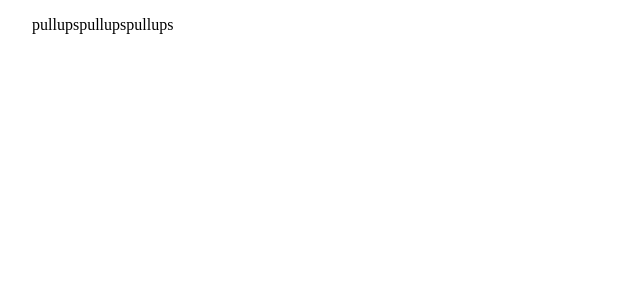
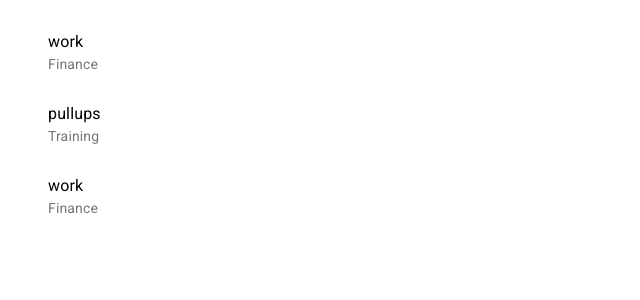
Before and after one commit to Jonasgg99/taskrandomizer, a React (Create React App) app: page /daily in a window 1280 px wide. Shown: the top 300 px of the page, without its empty margins (0-640 px from the left). Built offline with nearby package versions, Linux system fonts and the light colour scheme.

Commit message:
Add randomizer

```diff
--- a/src/components/DailyTaskPage.js
+++ b/src/components/DailyTaskPage.js
@@ -10,6 +10,8 @@ const DailyTaskPage = () => {
   const numberOfTasks = useSelector(state => state.numberOfTasks)
   const selection = useSelector(state => state.selection)
 
+  const [selectedTasks, setSelectedTasks] = React.useState([])
+
   let tasks = []
   let i;
 
@@ -17,11 +19,20 @@ const DailyTaskPage = () => {
     const cat = selection[i]
     if (cat === "Any") {
       const allTasks = [].concat.apply([], categories.map(i => i.tasks))
-      tasks.push(allTasks[0])
+      const random = Math.floor(Math.random() * allTasks.length)
+      const randomTask = allTasks[random]
+      const category = categories.find(category => category.tasks.includes(randomTask))
+
+      tasks.push(
+        <TaskDetails key={i} task={randomTask} category={category.name} />
+      )
     } else {
       const possibleTasks = categories.find(category => category.name === cat).tasks
+      const random = Math.floor(Math.random() * possibleTasks.length)
+      const randomTask = possibleTasks[random]
+
       tasks.push(
-        <TaskDetails key={i} task={possibleTasks[0]} category={cat} />
+        <TaskDetails key={i} task={randomTask} category={cat} />
       )
     }
   }
```
